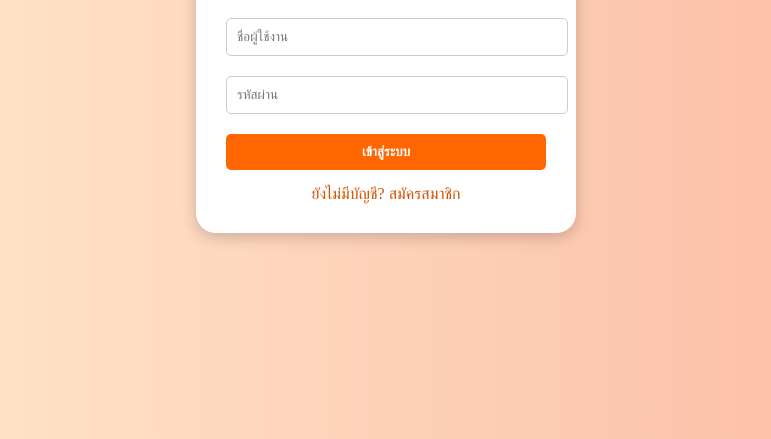
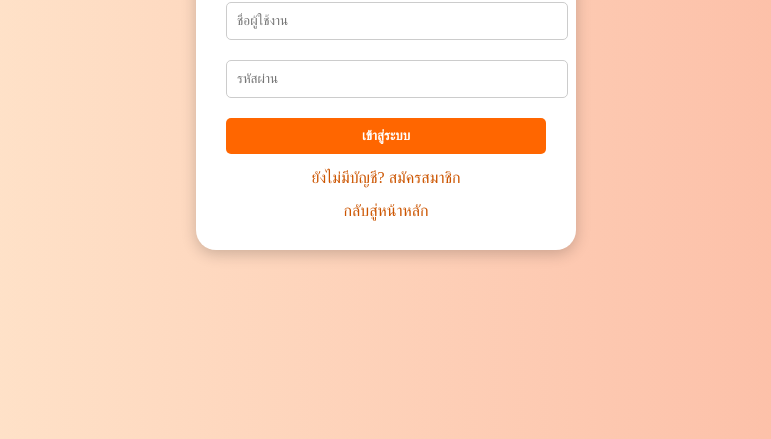
Before and after one commit to Beamsmile/509421-wongnok-recipes, a plain HTML site: page login.html in a window 1280 px wide. Shown: the part 361-800 px from the top of the page, without its empty margins (254-1025 px from the left). Drawn offline with Linux system fonts and the light colour scheme.

Commit message:
เพิ่มกลับสู่หน้าหลัก

```diff
--- a/login.html
+++ b/login.html
@@ -67,6 +67,7 @@
       <button type="submit">เข้าสู่ระบบ</button>
     </form>
     <a href="register.html">ยังไม่มีบัญชี? สมัครสมาชิก</a>
+    <a href="index.html">กลับสู่หน้าหลัก</a>
   </div>
 
   <script>
```
